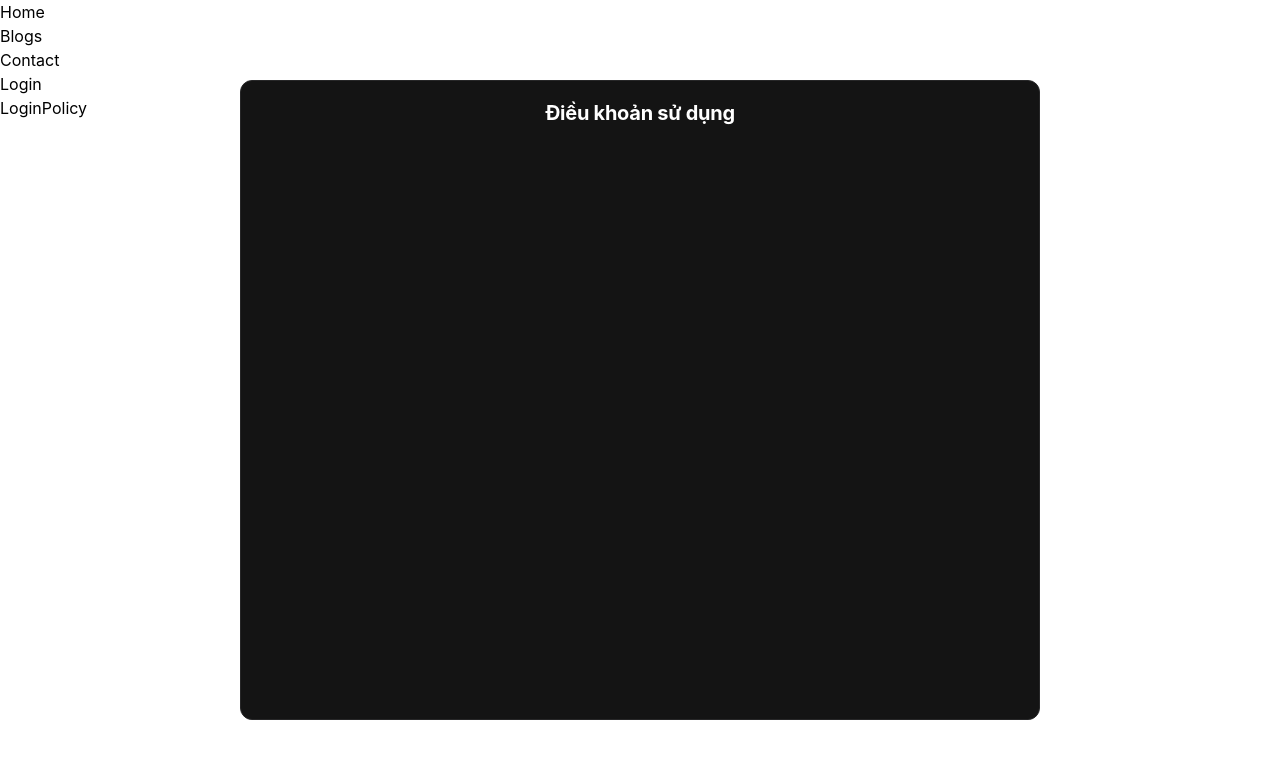
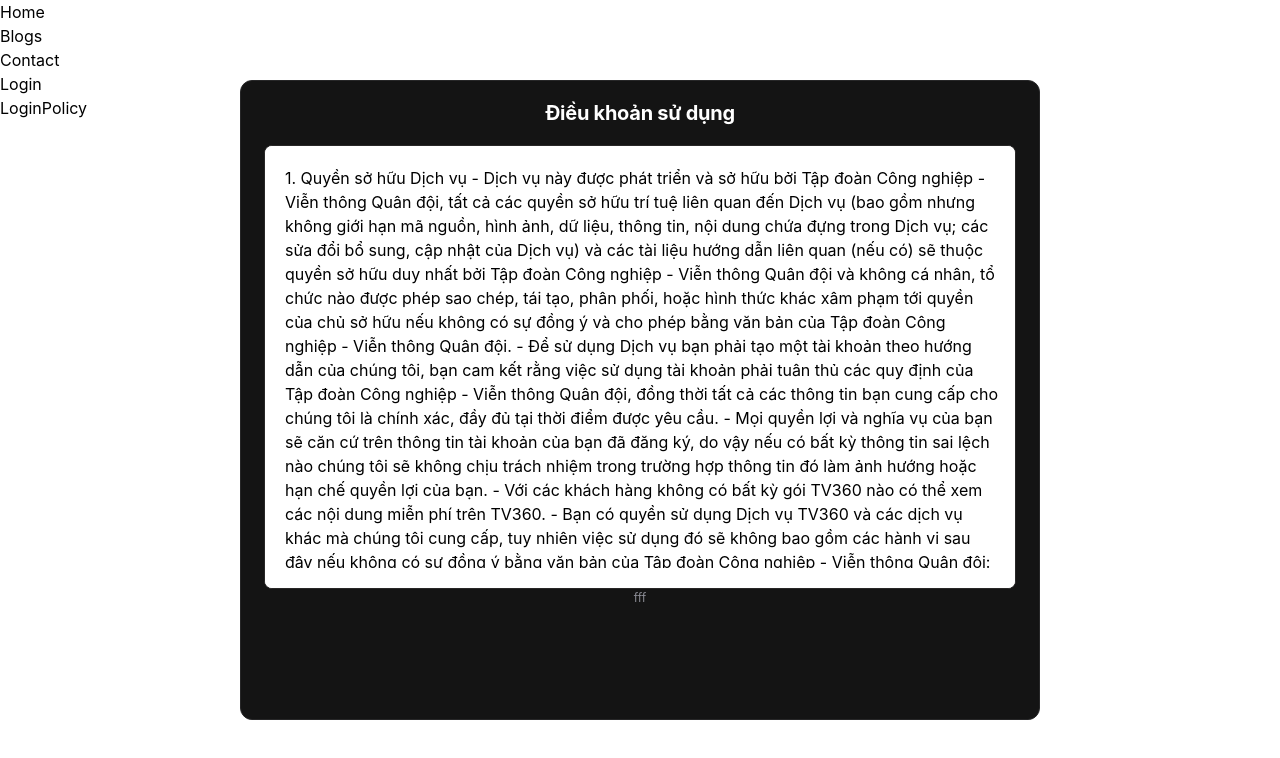
Before and after one commit to LinhBM/my-clip, a React (Create React App) app: page /loginpolicy in a window 1280 px wide. Shown: the top 758 px of the page. Built offline with nearby package versions, Linux system fonts and the light colour scheme.

Commit message:
update policy

```diff
--- a/src/index.css
+++ b/src/index.css
@@ -16,6 +16,10 @@
     monospace;
 }
 
+width ::-webkit-scrollbar {
+  width: 6px;
+}
+
 /* width */
 ::-webkit-scrollbar {
   width: 10px;
@@ -23,15 +27,12 @@
 
 /* Track */
 ::-webkit-scrollbar-track {
-  background: #f1f1f1;
+  background: #ffffff;
+  border-radius: 8px;
 }
 
 /* Handle */
 ::-webkit-scrollbar-thumb {
-  background: #888;
+  background: #b0b0b8;
+  border-radius: 4px;
 }
-
-/* Handle on hover */
-::-webkit-scrollbar-thumb:hover {
-  background: #555;
-}
--- a/src/pages/Login/LoginPolicy.js
+++ b/src/pages/Login/LoginPolicy.js
@@ -3,13 +3,86 @@
 function LoginPolicy() {
   return (
     <div className="absolute top-0 right-0 bottom-0 left-0 w-[800px] h-[640px] bg-[#141414] m-auto rounded-xl border border-solid border-[#272728]">
-      <h2 className="text-[#ffffff] text-[20px] font-bold not-italic leading-6 flex justify-center mt-5 font-inter tracking-[-0.26px]">
+      <h2 className="text-[#ffffff] text-xl font-bold not-italic leading-6 flex justify-center mt-5 font-inter tracking-[-0.26px]">
         Điều khoản sử dụng
       </h2>
-      <div className="">
-        <div class="h-32 scrollbar scrollbar-thumb-gray-900 scrollbar-track-gray-100">
-          <div class="h-64 overflow-y-auto"></div>
+      <div className="w-[752px] h-[444px] bg-[#ffffff] border border-solid border-[#282727] rounded-[8px] mt-5 left-0 right-0 mx-auto overflow-hidden">
+        <div className="w-full h-full overflow-y-auto border-t-[20px] border-b-[20px] pl-5 pr-4 border-[#fff]">
+          1. Quyền sở hữu Dịch vụ - Dịch vụ này được phát triển và sở hữu bởi
+          Tập đoàn Công nghiệp - Viễn thông Quân đội, tất cả các quyền sở hữu
+          trí tuệ liên quan đến Dịch vụ (bao gồm nhưng không giới hạn mã nguồn,
+          hình ảnh, dữ liệu, thông tin, nội dung chứa đựng trong Dịch vụ; các
+          sửa đổi bổ sung, cập nhật của Dịch vụ) và các tài liệu hướng dẫn liên
+          quan (nếu có) sẽ thuộc quyền sở hữu duy nhất bởi Tập đoàn Công nghiệp
+          - Viễn thông Quân đội và không cá nhân, tổ chức nào được phép sao
+          chép, tái tạo, phân phối, hoặc hình thức khác xâm phạm tới quyền của
+          chủ sở hữu nếu không có sự đồng ý và cho phép bằng văn bản của Tập
+          đoàn Công nghiệp - Viễn thông Quân đội. - Để sử dụng Dịch vụ bạn phải
+          tạo một tài khoản theo hướng dẫn của chúng tôi, bạn cam kết rằng việc
+          sử dụng tài khoản phải tuân thủ các quy định của Tập đoàn Công nghiệp
+          - Viễn thông Quân đội, đồng thời tất cả các thông tin bạn cung cấp cho
+          chúng tôi là chính xác, đầy đủ tại thời điểm được yêu cầu. - Mọi quyền
+          lợi và nghĩa vụ của bạn sẽ căn cứ trên thông tin tài khoản của bạn đã
+          đăng ký, do vậy nếu có bất kỳ thông tin sai lệch nào chúng tôi sẽ
+          không chịu trách nhiệm trong trường hợp thông tin đó làm ảnh hướng
+          hoặc hạn chế quyền lợi của bạn. - Với các khách hàng không có bất kỳ
+          gói TV360 nào có thể xem các nội dung miễn phí trên TV360. - Bạn có
+          quyền sử dụng Dịch vụ TV360 và các dịch vụ khác mà chúng tôi cung cấp,
+          tuy nhiên việc sử dụng đó sẽ không bao gồm các hành vi sau đây nếu
+          không có sự đồng ý bằng văn bản của Tập đoàn Công nghiệp - Viễn thông
+          Quân đội: + Sao chép, chỉnh sửa, tái tạo ra sản phẩm mới hoặc phiên
+          bản tái sinh trên cơ sở Dịch vụ TV360; + Bán, chuyển giao, cấp quyền
+          lại, tiết lộ hoặc hình thức chuyển giao khác hoặc đưa một phần hoặc
+          toàn bộ Dịch vụ TV360 cho bất kỳ bên thứ ba; + Sử dụng Dịch vụ TV360
+          để cung cấp dịch vụ cho bất kỳ bên thứ ba (tổ chức, cá nhân); + Di
+          chuyển, xóa bỏ, thay đổi bất kỳ thông báo chính đáng hoặc dấu hiệu nào
+          của Dịch vụ (bao gồm nhưng không giới hạn các tuyên bố về bản quyền);
+          + Thiết kế lại, biên dịch, tháo gỡ, chỉnh sửa, đảo lộn thiết kế của
+          Dịch vụ, hoặc nội dung Dịch vụ; + Thay đổi hoặc hủy bỏ trạng thái ban
+          đầu của Dịch vụ; + Sử dụng Dịch vụ để thực hiện bất kỳ hành động gây
+          hại cho hệ thống an ninh mạng của Tập đoàn Công nghiệp - Viễn thông
+          Quân đội, bao gồm nhưng không giới hạn sử dụng dữ liệu hoặc truy cập
+          vào máy chủ hệ thống mạng để xóa bỏ, chỉnh sửa và thêm các thông tin;
+          phát tán các chương trình độc hại, virut hoặc thực hiện bất kỳ hành
+          động nào khác nhằm gây hại hoặc phá hủy hệ thống mạng; + Đăng nhập và
+          sử dụng Dịch vụ bằng một phần mềm tương thích của bên thứ ba hoặc hệ
+          thống không được phát triển, cấp quyền hoặc chấp thuận bởi Tập đoàn
+          Công nghiệp - Viễn thông Quân đội; + Sử dụng, bán, cho mượn, sao chép,
+          chỉnh sửa, kết nối tới, phiên dịch, phát hành, công bố các thông tin;
+          + Các hình thức vi phạm khác… 2. Xử lý vi phạm - Trường hợp bạn vi
+          phạm bất kỳ Quy định nào trong Thỏa thuận này, Tập đoàn Công nghiệp -
+          Viễn thông Quân đội có quyền ngay lập tức khóa tài khoản của bạn và
+          hoặc xóa bỏ toàn bộ các thông tin, nội dung vi phạm, đồng thời tùy
+          thuộc vào tính chất, mức độ vi phạm bạn sẽ phải chịu trách nhiệm trước
+          cơ quan có thẩm quyền, Tập đoàn Công nghiệp - Viễn thông Quân đội và
+          bên thứ ba về mọi thiệt hại gây ra bởi hoặc xuất phát từ hành vi vi
+          phạm của bạn. 3. Thông tin về điều kiện giao dịch - Giới hạn về địa
+          lý: sử dụng xem trên lãnh thổ nước Việt Nam. - Giới hạn về đối tượng
+          sử dụng: chỉ áp dụng cho thuê bao di động mạng Viettel. - TV360 không
+          có chính sách hoàn trả hoặc lấy lại tiền khi giao dịch mua gói cước đã
+          được giao dịch. 4. Thông tin vận chuyển và giao nhận - Hình thức mua
+          dịch vụ là trực tuyến trên Dịch vụ TV360. - Dịch vụ được cung cấp theo
+          thời gian thực, ngay khi thực hiện mua gói cước xong sẽ sử dụng được
+          dịch vụ theo chính sách đã công bố. 5. Thông tin về các phương thức
+          thanh toán - Quý khách có thể xem miễn phí nội dung là các kênh truyền
+          hình, phim truyện hay video do TV360 cung cấp. Nội dung các chương
+          trình này có thể kèm thêm quảng cáo. - Đối với nội dung mất phí, khách
+          hàng cần trả tiền trọn gói để xem các chương trình trong gói đó, chu
+          kỳ tính theo ngày tuần hoặc tháng. - Khách hàng sẽ thanh toán một lần
+          cho một gói cước để được xem toàn bộ nội dung trong gói cước đó với
+          khoảng thời gian nhất định của gói cước. - Khi đăng ký gói cước, khách
+          hàng sẽ được hưởng ưu đãi đặc biệt là “không mất phí Data 4G Viettel
+          khi xem trên Dịch vụ TV360”. - Khi thực hiện đăng ký, khách hàng sẽ
+          thực hiện 2 bước, cụ thể: + Bước 1: Yêu cầu Đăng Ký, hệ thống hiển thị
+          popup thông báo gói cước, giá cước, chu kỳ gia hạn của dịch vụ và
+          quyền lợi liên quan. + Bước 2: Xác Nhận đăng ký qua tin nhắn gửi lên
+          đầu số 1331. Khi thực hiện thành công, hệ thống sẽ thông báo kết quả
+          qua tin nhắn với đầy đủ thông tin gói cước, giá cước và chu kỳ gia
+          hạn, quyền lợi liên quan khi sử dụng trên TV360.
         </div>
+      </div>
+      <div className="w-[752px] h-10 font-inter not-italic font-normal text-xs leading-[18px] text-[#8A8B93] text-center left-0 right-0 mx-auto">
+        fff
       </div>
     </div>
   );
```
